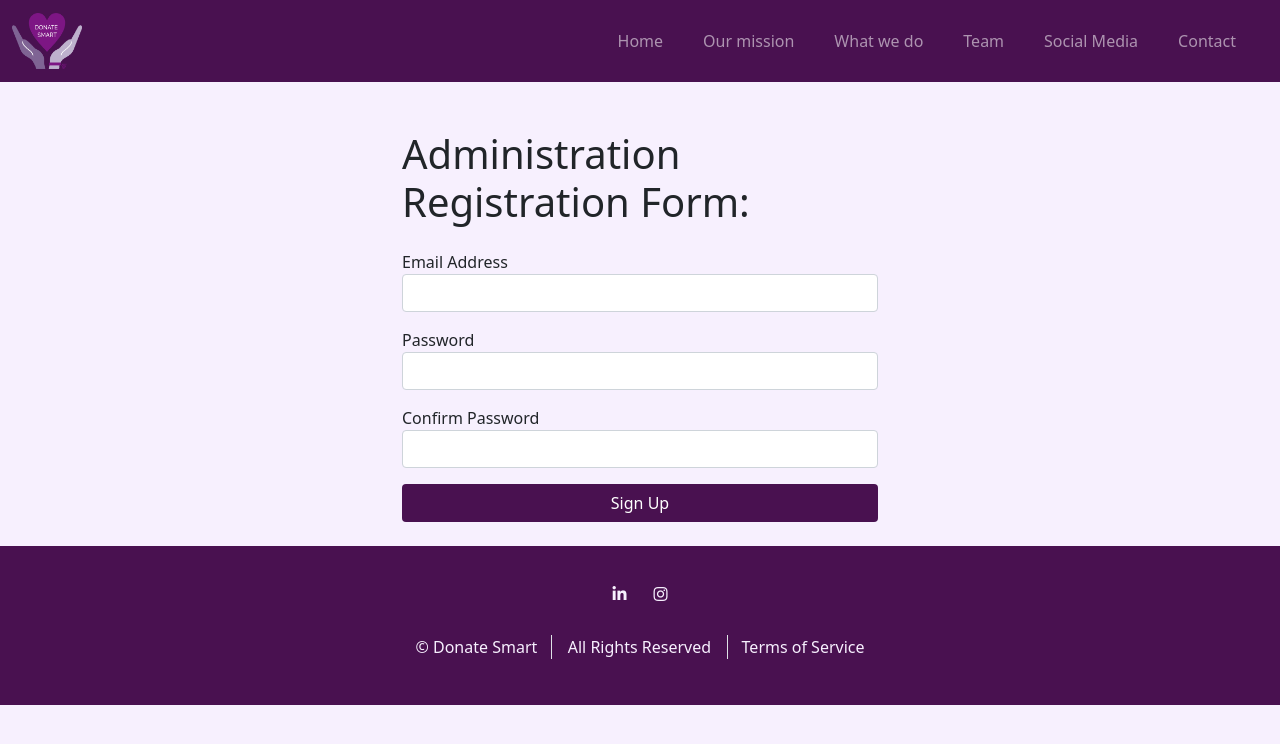
After one commit to DonateSmart/MVP, a Flask app: page /admin_signup in a window 1280 px wide. The commit adds this page. Shown: the top 744 px of the page. Run offline with Flask 2, Linux system fonts and the light colour scheme; some libraries are stand-ins or nearby versions.

Commit message:
administration sign up and login created.

```diff
--- a/app/__init__.py
+++ b/app/__init__.py
@@ -1,6 +1,7 @@
 from flask import Flask
 from flask_sqlalchemy import SQLAlchemy
 from flask_bcrypt import Bcrypt
+import logging
 
 app = Flask(__name__)
 app.config['SECRET_KEY'] = 'bf43e8bc790860ef3dc3fe4b0d25309d'
--- a/app/main.py
+++ b/app/main.py
@@ -1,18 +1,30 @@
 from flask import render_template, request, flash, redirect, url_for
 
 from app import app
-from app.managers.database_manager import User
+from app.managers.database_manager import User, Admin
 from app.managers.person_manager import register_person
 from app.managers.payment.payment_paypal import payment_paypal, execute_paypal, ProcessResult
-from app.managers.form_managers import RegistrationForm
+from app.managers.form_managers import RegistrationForm, AdministrationRegistrationForm, AdministrationLoginForm
+from app.managers.administration_manager import register_admin
+import logging
+import socket
+import os
+
+os.environ["ENVIRONMENT"] = "DEV"
+
+logging.basicConfig(filename='donate_smart.log', level=logging.DEBUG,
+                    format='%(asctime)s:%(levelname)s:%(message)s')
 
 
 @app.route('/')
 @app.route('/userSignup', methods=['GET', 'POST'])
 def signup_user():
     form = RegistrationForm()
+    logging.debug('Form is validated for the username: {}'.format(form.username.data))
+
     if request.method == 'POST' and form.validate_on_submit():
         registration_result = register_person(form)
+        logging.debug('Registration result will show on : {}'.format(form.username.data))
 
         if registration_result.is_data_created:
             flash(f'{registration_result.message}!', 'success')
@@ -24,11 +36,64 @@ def signup_user():
     return render_template('index.html', title='Register', form=form)
 
 
+@app.route('/admin_signup', methods=['GET', 'POST'])
+def administration_signup():
+    form = AdministrationRegistrationForm()
+
+    if request.method == 'POST' and form.validate_on_submit():
+        registration_result = register_admin(form)
+        logging.debug('Registration result will show on : {}'.format(form.email_address.data))
+        print(form.email_address.data + " is created")
+
+        if registration_result.is_data_created:
+            flash(f'{registration_result.message}!', 'success')
+        else:
+            flash(f'{registration_result.message}!', 'fail')
+
+        return redirect(url_for('admin_panel', person_id=registration_result.person_id))
+
+    return render_template('example_adminSignUp.html', title='Register', form=form) #???? should return jsoN?
+
+
+@app.route('/admin_login', methods=['GET', 'POST'])
+def administration_login():
+    form = AdministrationLoginForm()
+
+    if request.method == 'POST' and form.validate_on_submit():
+        admin = Admin.query.filter_by(email_address=form.email_address.data).first()
+
+        if admin.password == form.password.data:
+            return redirect(url_for('admin_panel', person_id=admin.id))
+        else:
+            flash('wrong password!', 'fail')
+
+    return render_template('example_adminLogin.html', title='AdministrationLogin', form=form)
+
+
+@app.route('/adminPanel/<person_id>', methods=['GET', 'POST'])
+def admin_panel(person_id):
+    admin = Admin.query.filter_by(id=person_id).first()
+    print(admin.email_address)
+    if admin is not None:
+        return render_template('example_adminPanel.html', admin=admin)
+    else:
+        return render_template('404.html')
+
+
 @app.route('/donate/<person_id>', methods=['GET', 'POST'])
 def donate(person_id):
+    hostname = socket.gethostname()
+    host_id = socket.gethostbyname(hostname)
+
+    if os.environ["ENVIRONMENT"] == 'DEV':
+        host_id = "127.0.0.1:5000"
+    else:
+        host_id = host_id + ":80"
+
+    print('host: ' + host_id)
     user = User.query.filter_by(id=person_id).first()
     if user is not None:
-        return render_template('paymentPage.html', user=user)
+        return render_template('paymentPage.html', user=user, host_id=host_id)
     else:
         return render_template('404.html')
 
--- a/app/managers/database_manager.py
+++ b/app/managers/database_manager.py
@@ -11,6 +11,12 @@ class User(db.Model):
     image_url = db.Column(db.String(250), nullable=False)
     about_person = db.Column(db.String(250), nullable=True)
     donation_transaction_info = db.relationship('DonationTransaction', backref='user', lazy=True)
+
+
+class Admin(db.Model):
+    id = db.Column(db.Integer, primary_key=True)
+    email_address = db.Column(db.String(250), nullable=False)
+    password = db.Column(db.String(250), nullable=False)
 
 
 class DonationTransaction(db.Model):
--- a/app/managers/form_managers.py
+++ b/app/managers/form_managers.py
@@ -1,8 +1,10 @@
 from flask_wtf import FlaskForm
 from wtforms import StringField, PasswordField, SubmitField, IntegerField
 from wtforms.validators import DataRequired, Length, EqualTo, ValidationError
-from app.managers.database_manager import User
+from app.managers.database_manager import User, Admin
 from flask_wtf.file import FileRequired, FileAllowed, FileField
+from email_validator import validate_email, EmailNotValidError
+from app import logging
 
 
 class RegistrationForm(FlaskForm):
@@ -15,7 +17,6 @@ class RegistrationForm(FlaskForm):
     about_person = StringField('Would you like to talk about yourself?')
     submit = SubmitField('Sign Up')
 
-
     def validate_password(self, password):
         if not password_check(password.data):
             raise ValidationError('Password should be at least 4 character, at most 20 character '
@@ -23,6 +24,7 @@ class RegistrationForm(FlaskForm):
 
     def validate_username(self, username):
         if User.query.filter_by(username=username.data).first():
+            logging.debug('Username is already in use: {} '.format(username.data))
             raise ValidationError('This account name is already in use. Please use different username.')
 
 
@@ -30,8 +32,41 @@ def password_check(password):
     # Should have at least one number.
     # Should have at least one uppercase and one lowercase character.
     # Should be between 4 to 20 characters long.
+
     if len(password) < 4 or len(password) > 20 or not any(char.isdigit() for char in password) \
             or not any(char.isupper() for char in password) or not any(char.islower() for char in password):
         return False
     else:
         return True
+
+
+class AdministrationRegistrationForm(FlaskForm):
+    email_address = StringField('Email Address', validators=[DataRequired(), Length(min=2, max=20)])
+    password = PasswordField('Password', validators=[DataRequired(), Length(min=4, max=20)])
+    confirm_password = PasswordField('Confirm Password', validators=[DataRequired(), EqualTo('password')])
+    submit = SubmitField('Sign Up')
+
+    def validate_password(self, password):
+        if not password_check(password.data):
+            raise ValidationError('Password should be at least 4 character, at most 20 character '
+                                  'including at least one number, one uppercase and lowercase')
+
+
+class AdministrationLoginForm(FlaskForm):
+    email_address = StringField('Email Address', validators=[DataRequired(), Length(min=2, max=20)])
+    password = PasswordField('Password', validators=[DataRequired(), Length(min=4, max=20)])
+    submit = SubmitField('Sign Up')
+
+    # def validate_email(self, email_address):
+    #     validate_email(email_address.data)
+
+    def validate_password(self, password):
+        if not password_check(password.data):
+            # logging.debug('Password is not validated for the username: {} '.format(FlaskForm.email_address.data))
+            raise ValidationError('Password should be at least 4 character, at most 20 character '
+                                  'including at least one number, one uppercase and lowercase')
+
+    def validate_password_is_correct(self, password):
+        admin = Admin.query.filter_by(email_address=FlaskForm.email_address.data).first()
+        if admin.password == password:
+            raise ValidationError('Password is wrong')
--- a/app/managers/person_manager.py
+++ b/app/managers/person_manager.py
@@ -1,5 +1,3 @@
-import logging
-
 from app import db, bcrypt, ALLOWED_PHOTO_EXTENSIONS, app
 from app.managers.database_manager import User
 import hashlib
@@ -54,7 +52,6 @@ def arrange_person_data(person):
 
 
 def register_person(form):
-    logging.info('Try to register the person ', form.username.data)
     person = Person(form.username.data, form.password.data, form.fullname.data,
                     form.image_file.data, '', '', '', '', form.about_person.data)
     try:
@@ -77,7 +74,6 @@ def register_person(form):
         user = User.query.filter_by(username=arranged_person_data.username).first()
         return RegistrationResult(result_message, is_data_created, user.id)
     except RuntimeError:
-        logging.error('There is an error while registering ', person.username)
         result_message = "The data couldn't be saved into the system."
         is_data_created = False
         return RegistrationResult(result_message, is_data_created, '')
--- /dev/null
+++ b/app/templates/example_adminSignUp.html
@@ -0,0 +1,61 @@
+{% extends "layout.html" %}
+{% block content %}
+<main>
+  <section class="container">
+    <h1 class="mt-5 mb-4">Administration Registration Form:</h1>
+    <form action="admin_signup" method="post" enctype="multipart/form-data"> <!--   action added-->
+      {{ form.hidden_tag() }}
+      <fieldset class="form-group">
+
+      <div class="mb-3">
+          {{ form.email_address.label(class="form-control-label") }}
+
+          {% if form.email_address.errors %}
+              {{ form.email_address(class="form-control form-control-lg is-invalid") }}
+              <div class="invalid-feedback">
+                  {% for error in form.email_address.errors %}
+                      <span>{{ error }}</span>
+                  {% endfor %}
+              </div>
+          {% else %}
+              {{ form.email_address(class="form-control") }}
+          {% endif %}
+      </div>
+
+      <div class="mb-3">
+          {{ form.password.label(class="form-control-label") }}
+
+          {% if form.password.errors %}
+              {{ form.password(class="form-control form-control-lg is-invalid") }}
+              <div class="invalid-feedback">
+                  {% for error in form.password.errors %}
+                      <span>{{ error }}</span>
+                  {% endfor %}
+              </div>
+          {% else %}
+              {{ form.password(class="form-control") }}
+          {% endif %}
+      </div>
+
+      <div class="mb-3">
+          {{ form.confirm_password.label(class="form-control-label") }}
+
+          {% if form.confirm_password.errors %}
+              {{ form.confirm_password(class="form-control form-control-lg is-invalid") }}
+              <div class="invalid-feedback">
+                  {% for error in form.confirm_password.errors %}
+                      <span>{{ error }}</span>
+                  {% endfor %}
+              </div>
+          {% else %}
+              {{ form.confirm_password(class="form-control") }}
+          {% endif %}
+      </div>
+      </fieldset>
+      <div class="form-group">
+            {{ form.submit(class="btn bg-donate w-100 mb-4") }}
+      </div>
+    </form>
+  </section>
+</main>
+{% endblock content %}
```
Also changed, not shown: app/managers/administration_manager.py (added, +28 -0 lines), app/templates/example_adminLogin.html (added, +47 -0 lines), app/templates/example_adminPanel.html (added, +12 -0 lines), app/templates/paymentPage.html (+6 -2 lines).
